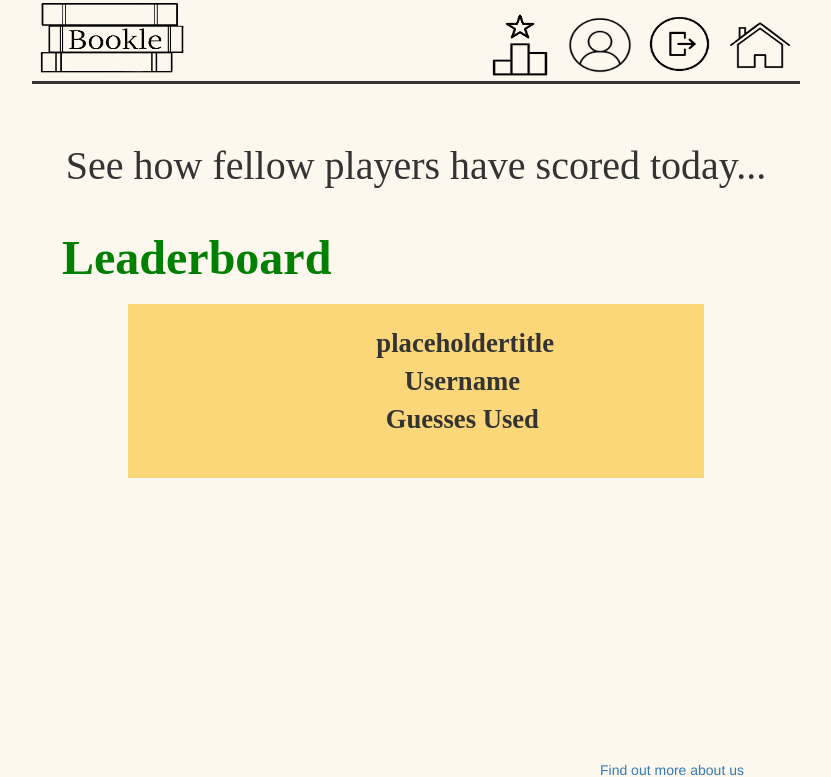
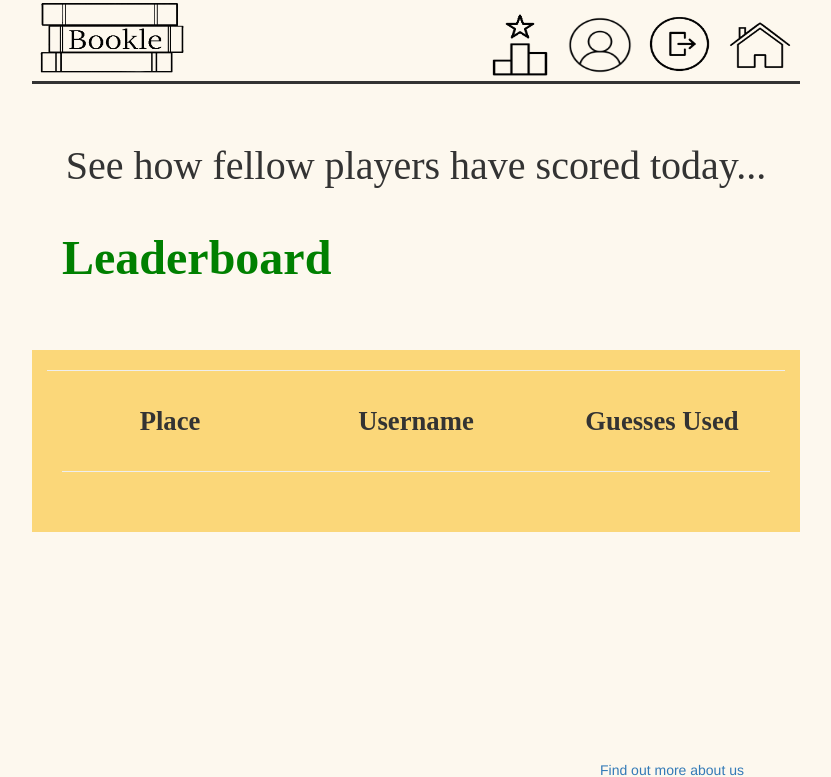
Before and after one commit to phantomsheepp/group1a_wad_project, a Django app: page /bookle/leaderboard/ in a window 1280 px wide. Shown: the top 777 px of the page, without its empty margins (224-1055 px from the left). Run offline with Django 3.2, Linux system fonts and the light colour scheme; the visitor is signed in with stand-in values (Sample User, id 1); data that the repository does not hold is empty; some libraries are stand-ins or nearby versions.

Commit message:
leaderboard fixed and fully formatted

```diff
--- a/static/css/stylesheet.css
+++ b/static/css/stylesheet.css
@@ -93,13 +93,13 @@ h1{
 
 /* -----------------------------leaderboard.html------------------------------------ */
 #leaderboardBackground{
-    position: relative;
-    top: 9em;
+    position: absolute;
+    top: 25em;
     height: auto;
     margin:auto;
     text-align: center;
     background-color: #fbd779;
-    width: 75%;
+    width: 60%;
 }
 
 #greenHeadings{
@@ -120,15 +120,22 @@ h1{
 }
 .col-sm-4{
     font-family: 'Times New Roman', Times, serif;
-    font-size: 14pt;
+    font-size: 20pt;
+    line-height: 60px;;
 }
 .header-column {
-    width: 33.33%;
     font-weight:bold;
-    font-size: 20pt;
+    font-size: 24t;
     font-family: 'Times New Roman', Times, serif;
 }
 
+#line{
+    color:  #fbd779;
+}
+
+#column-headers{
+    height:auto;
+}
 /* ---------------------------------about_us.html------------------------------------ */
 .about-us-main{
     position: relative;
--- a/templates/bookle/leaderboard.html
+++ b/templates/bookle/leaderboard.html
@@ -9,15 +9,16 @@
 {% block body_block %}
     <h2 id="leaderboard-instructions">See how fellow players have scored today...</h2>
     <h1 id="greenHeadings">Leaderboard</h1>
-    <div id="leaderboardBackground">
-        <br>
-
+    <div class="container" id="leaderboardBackground">
+         <hr id="line"/>
+        <div class="container-fluid" id="column-headers">
         <div class="row">
-            <div class="col-sm-4 header-column">placeholdertitle</div>
+            <div class="col-sm-4 header-column">Place</div>
             <div class="col-sm-4 header-column">Username</div>
             <div class="col-sm-4 header-column">Guesses Used</div>
         </div>
-
+        <hr id="line"/>
+        </div>
         {% for user in leaderboard_guesses %}
         <div class="row">
             <div class="col-sm-4">placeholder</div>
```
